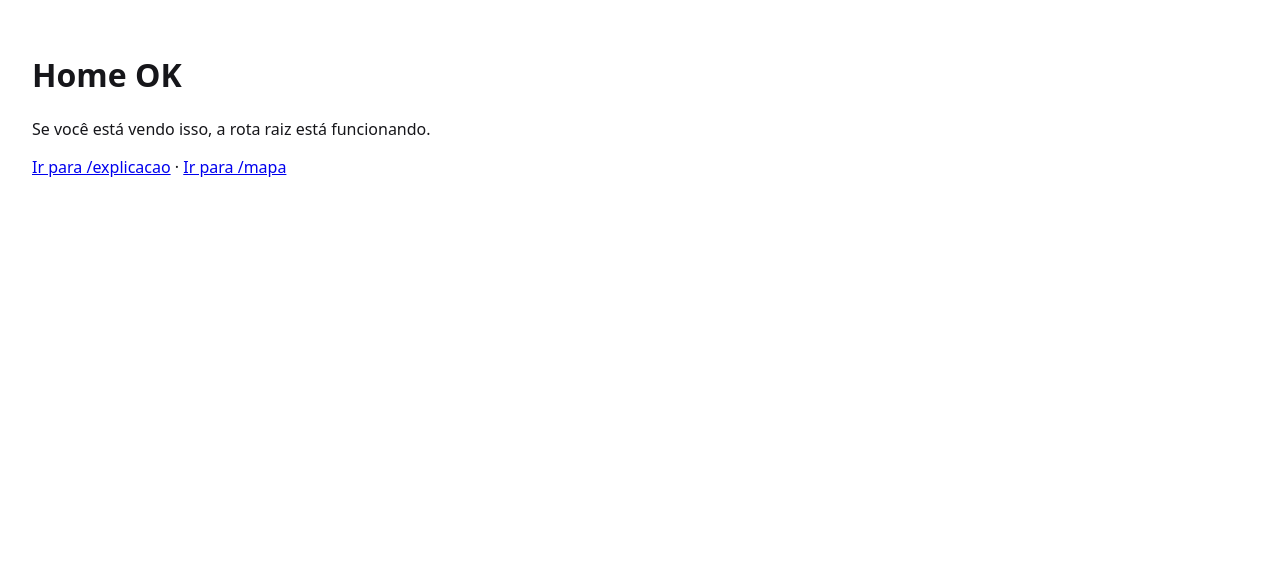
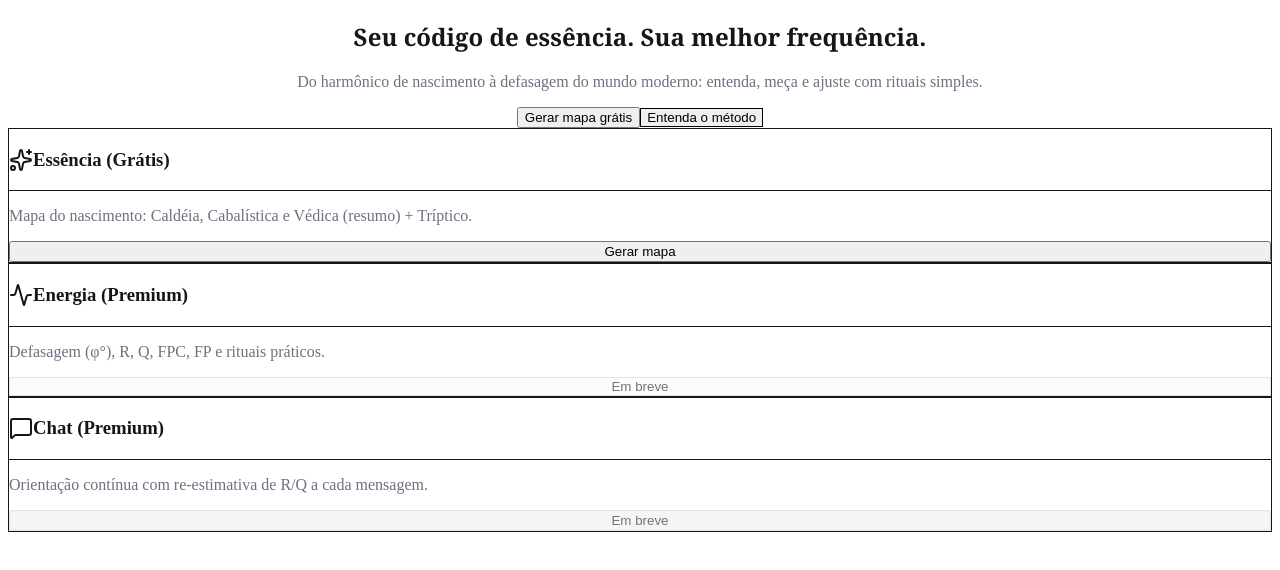
Before and after one commit to raydatorre/Essence, a Next.js app: page / in a window 1280 px wide. Shown: the top 570 px of the page. Built offline with nearby package versions, Linux system fonts and the light colour scheme.

Commit message:
Update page.tsx

```diff
--- a/src/app/page.tsx
+++ b/src/app/page.tsx
@@ -1,9 +1,80 @@
+"use client";
+
+import Link from "next/link";
+import { Button } from "@/components/ui/button";
+import { Card, CardContent, CardHeader, CardTitle } from "@/components/ui/card";
+import { Sparkles, Activity, MessageSquare } from "lucide-react";
+
 export default function Home() {
   return (
-    <main style={{ padding: 24, fontFamily: "system-ui" }}>
-      <h1>Home OK</h1>
-      <p>Se você está vendo isso, a rota raiz está funcionando.</p>
-      <p><a href="/explicacao">Ir para /explicacao</a> · <a href="/mapa">Ir para /mapa</a></p>
+    <main className="max-w-5xl mx-auto px-6 py-12 space-y-12">
+      <section className="text-center space-y-4">
+        <h1 className="text-4xl md:text-5xl font-serif tracking-tight">
+          Seu código de essência. Sua melhor frequência.
+        </h1>
+        <p className="text-muted-foreground max-w-2xl mx-auto">
+          Do harmônico de nascimento à defasagem do mundo moderno: entenda, meça e
+          ajuste com rituais simples.
+        </p>
+        <div className="flex items-center justify-center gap-3">
+          <Link href="#free">
+            <Button size="lg">Gerar mapa grátis</Button>
+          </Link>
+          <Link href="/explicacao">
+            <Button size="lg" variant="outline">Entenda o método</Button>
+          </Link>
+        </div>
+      </section>
+
+      <section className="grid md:grid-cols-3 gap-6" id="free">
+        <Card>
+          <CardHeader>
+            <CardTitle className="flex items-center gap-2">
+              <Sparkles className="w-5 h-5" /> Essência (Grátis)
+            </CardTitle>
+          </CardHeader>
+          <CardContent className="space-y-3">
+            <p className="text-sm text-muted-foreground">
+              Mapa do nascimento: Caldéia, Cabalística e Védica (resumo) + Tríptico.
+            </p>
+            <Link href="/mapa">
+              <Button className="w-full">Gerar mapa</Button>
+            </Link>
+          </CardContent>
+        </Card>
+
+        <Card>
+          <CardHeader>
+            <CardTitle className="flex items-center gap-2">
+              <Activity className="w-5 h-5" /> Energia (Premium)
+            </CardTitle>
+          </CardHeader>
+          <CardContent className="space-y-3">
+            <p className="text-sm text-muted-foreground">
+              Defasagem (φ°), R, Q, FPC, FP e rituais práticos.
+            </p>
+            <Button className="w-full" variant="secondary" disabled>
+              Em breve
+            </Button>
+          </CardContent>
+        </Card>
+
+        <Card>
+          <CardHeader>
+            <CardTitle className="flex items-center gap-2">
+              <MessageSquare className="w-5 h-5" /> Chat (Premium)
+            </CardTitle>
+          </CardHeader>
+          <CardContent className="space-y-3">
+            <p className="text-sm text-muted-foreground">
+              Orientação contínua com re-estimativa de R/Q a cada mensagem.
+            </p>
+            <Button className="w-full" variant="ghost" disabled>
+              Em breve
+            </Button>
+          </CardContent>
+        </Card>
+      </section>
     </main>
   );
 }
```
